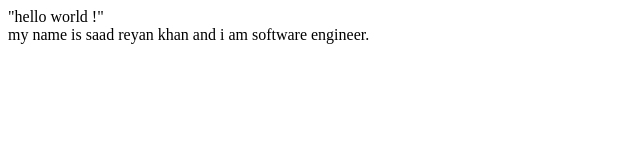
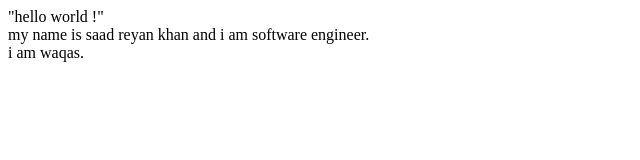
Before and after one commit to SAADREYANKHAN/First_File, a plain HTML site: page index.html in a window 1280 px wide. Shown: the full height of the page, 0-640 px from the left. Drawn offline with Linux system fonts and the light colour scheme.

Commit message:
add next line

```diff
--- a/index.html
+++ b/index.html
@@ -2,4 +2,6 @@
     "hello world !"
     <br>
     my name is saad reyan khan and i am software engineer.
+    <br>
+    i am waqas.
 </p>
```
